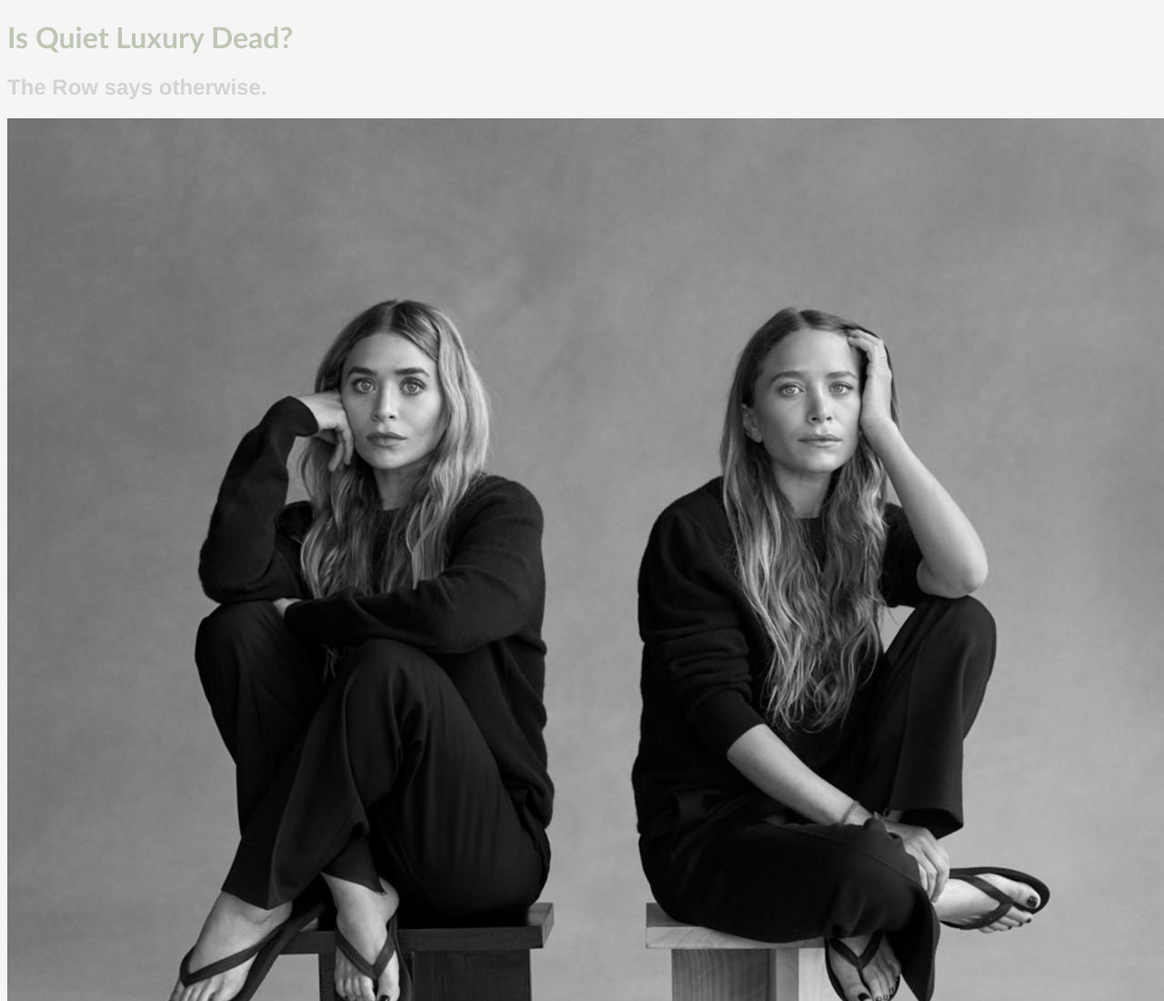
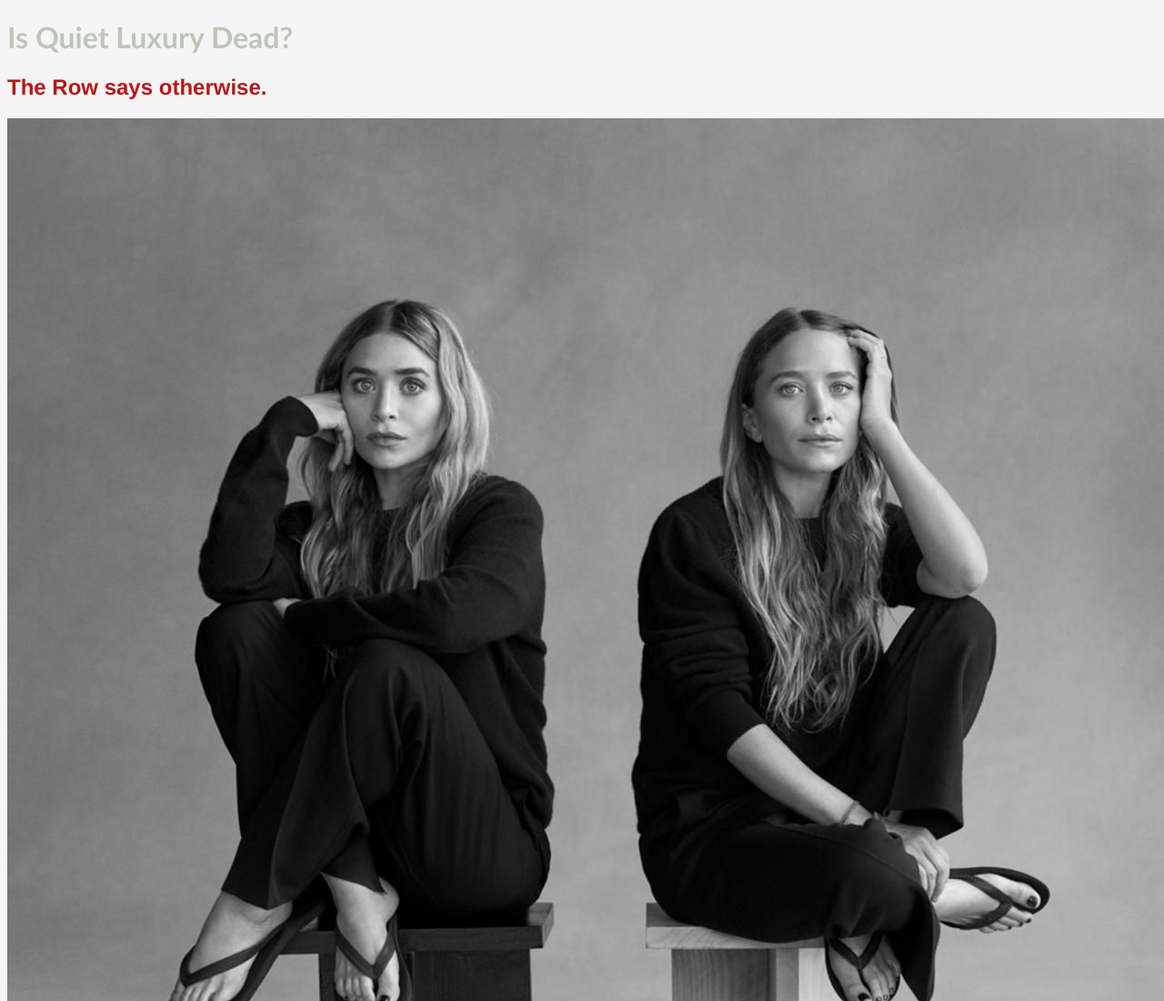
Before and after one commit to sl1sl1sl1/ctc1000_p1, a plain HTML site: page index.html in a window 1280 px wide. Shown: the top 1100 px of the page at 91% size. Drawn offline with Linux system fonts and the light colour scheme.

Commit message:
Update styles.css

```diff
--- a/styles.css
+++ b/styles.css
@@ -7,7 +7,7 @@
     font-family:'Trebuchet MS', 'Lucida Sans Unicode', 'Lucida Grande', 'Lucida Sans', Arial, sans-serif;
 }
 h2{
-    color: rgb(214, 210, 210);
+    color: rgb(180, 24, 24);
 }
 .image-container img {
     transition: transform 0.3s ease-in-out;
```
